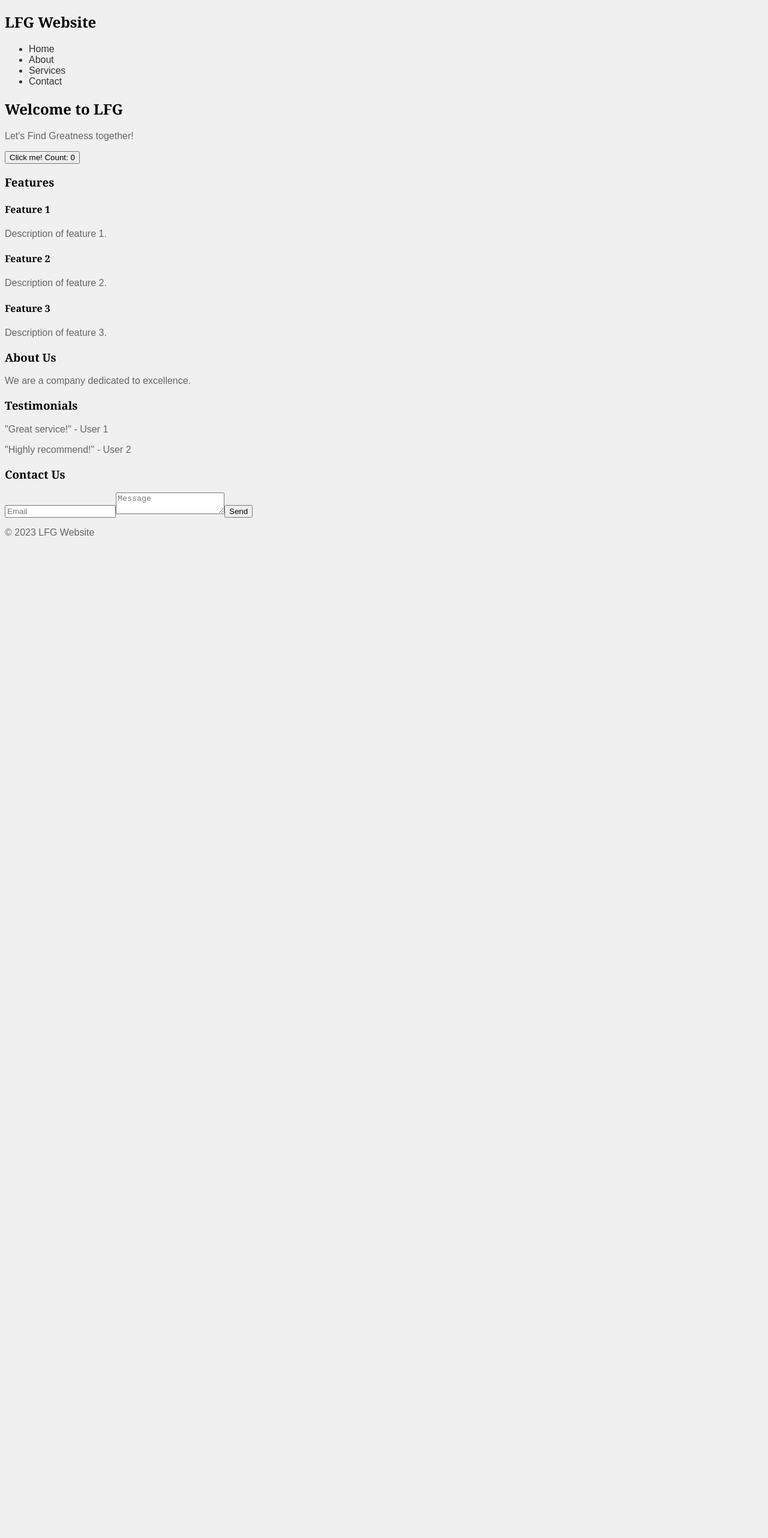
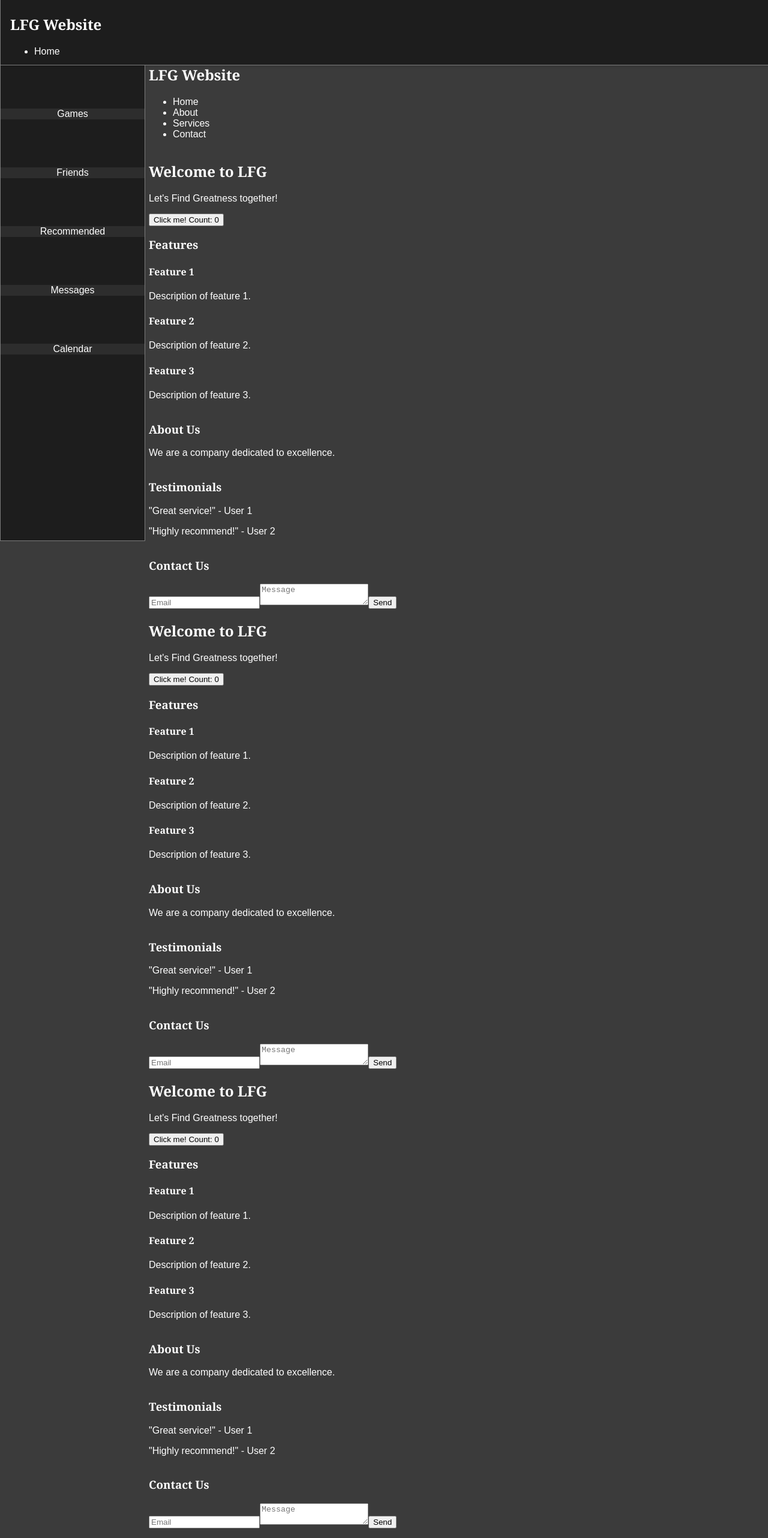
Before and after one commit to 2boylc17/LFG-Website, a React (Vite) app: page / in a window 1280 px wide. Shown: the top 2564 px of the page at 60% size. Before the commit the page ends 913 px from the top, so only its background shows below. Built offline with nearby package versions, Linux system fonts and the light colour scheme.

Commit message:
Login api added, user model created, navbar and sidebar components created, home page modified to include the new components.

```diff
--- a/src/App.jsx
+++ b/src/App.jsx
@@ -1,12 +1,15 @@
 import React, { useState } from "react";
 import { BrowserRouter as Router, Routes, Route, Navigate } from "react-router-dom";
 
-import Home from "./pages/Home.jsx";
+import Navbar from "./pages/components/navbar.jsx";
+import Sidebar from "./pages/components/sidebar.jsx";
+import Home from "./pages/home.jsx";
 
 export default function App() {
     return (
-        <Router>
-            <div></div>
+        <Router classname="app">
+            <Navbar />
+            <Sidebar />
             <main>
                 <Routes>
                     <Route path="/" element={<Home />} />
--- a/src/index.css
+++ b/src/index.css
@@ -1,23 +1,85 @@
 body {
   font-family: 'Arial', sans-serif;
-  background-color: #f0f0f0;
-  color: #333;
+  background-color: #3b3b3b;
 }
 
 h1, h2, h3, h4, h5, h6 {
   font-family: 'Georgia', serif;
-  color: #000;
+  color: #fff;
 }
 
 p {
-  color: #666;
+  color: #fff;
 }
 
 a {
-  color: #000;
   text-decoration: none;
+  color: #fff;
+}
+
+a:link, a:visited {
+  color: #fff;
 }
 
 a:hover {
-  color: #999;
+  color: #fff;
 }
+
+li {
+  text-decoration: none;
+  color: #fff;
+}
+
+.app {
+  position: absolute;
+  height: 100%;
+}
+
+.home {
+  display: flex;
+  flex-direction: column;
+  height: 100vh;
+  margin-left: 30vh;
+  margin-top: 11vh;
+}
+
+.navbar {
+  background-color: #1D1D1D;
+  color: #fff;
+  padding: 1rem;
+  position: fixed;
+  left: 0;
+  top: 0;
+  z-index: 1;
+  box-shadow: 0 2px 4px rgba(0, 0, 0, 0.1);
+  margin-top: -1%;
+  height: 11vh;
+  width: 100%;
+  border: #7d7d7d solid 1px;
+}
+
+.sidebar {
+  height: 100%;
+  width: 30vh;
+  position: fixed;
+  top: 0;
+  left: 0;
+  background-color: #1D1D1D;
+  overflow-x: hidden;
+  padding-top: 20px;
+  margin-top: 10vh;
+  border: #7d7d7d solid 1px;
+  float:left;
+}
+
+.sideBox {
+  background-color: #2d2d2d;
+  color: #fff;
+  text-align: center;
+  margin-top: 10vh;
+}
+
+.sideBox:hover {
+  background-color: #3b3b3b;
+  cursor: pointer;
+}
--- /dev/null
+++ b/src/pages/components/navbar.jsx
@@ -0,0 +1,22 @@
+import React from 'react';
+import { Link, useNavigate } from 'react-router-dom';
+
+export default function Navbar() {
+  const navigate = useNavigate();
+    const handleLogout = () => {      // Clear user session or token here
+        // For example, if using localStorage:
+        //localStorage.removeItem('userToken');
+        // Redirect to login page
+        //navigate('/login');
+        alert('Logged out!');
+    };
+
+  return (
+    <nav className="navbar">
+        <h1>LFG Website</h1>
+        <ul>
+            <li><Link to="/">Home</Link></li>
+        </ul>
+    </nav>
+  );
+}
--- /dev/null
+++ b/src/pages/components/sidebar.jsx
@@ -0,0 +1,16 @@
+import React from 'react';
+import { Link, useNavigate } from 'react-router-dom';
+
+export default function Sidebar() {
+    const navigate = useNavigate();
+
+    return (
+        <aside className="sidebar">
+            <div className="sideBox" id="gamesBox">Games</div>
+            <div className="sideBox" id="friendsBox">Friends</div>
+            <div className="sideBox" id="recommendedBox">Recommended</div>
+            <div className="sideBox" id="messagesBox">Messages</div>
+            <div className="sideBox" id="calendarBox">Calendar</div>
+        </aside>
+    );
+}
--- a/src/pages/home.jsx
+++ b/src/pages/home.jsx
@@ -79,6 +79,114 @@ const Home = () => {
           <button type="submit">Send</button>
         </form>
       </section>
+      <section className="hero">
+        <h2>Welcome to LFG</h2>
+        <p>Let's Find Greatness together!</p>
+        <button onClick={() => setCount(count + 1)}>Click me! Count: {count}</button>
+      </section>
+      <section className="features">
+        <h3>Features</h3>
+        <div className="feature-list">
+          <div className="feature">
+            <h4>Feature 1</h4>
+            <p>Description of feature 1.</p>
+          </div>
+          <div className="feature">
+            <h4>Feature 2</h4>
+            <p>Description of feature 2.</p>
+          </div>
+          <div className="feature">
+            <h4>Feature 3</h4>
+            <p>Description of feature 3.</p>
+          </div>
+        </div>
+      </section>
+      <section className="about">
+        <h3>About Us</h3>
+        <p>We are a company dedicated to excellence.</p>
+      </section>
+      <section className="testimonials">
+        <h3>Testimonials</h3>
+        <div className="testimonial">
+          <p>"Great service!" - User 1</p>
+        </div>
+        <div className="testimonial">
+          <p>"Highly recommend!" - User 2</p>
+        </div>
+      </section>
+      <section className="contact">
+        <h3>Contact Us</h3>
+        <form onSubmit={handleSubmit}>
+          <input
+            type="email"
+            placeholder="Email"
+            value={email}
+            onChange={(e) => setEmail(e.target.value)}
+            required
+          />
+          <textarea
+            placeholder="Message"
+            value={message}
+            onChange={(e) => setMessage(e.target.value)}
+            required
+          ></textarea>
+          <button type="submit">Send</button>
+        </form>
+      </section>
+      <section className="hero">
+        <h2>Welcome to LFG</h2>
+        <p>Let's Find Greatness together!</p>
+        <button onClick={() => setCount(count + 1)}>Click me! Count: {count}</button>
+      </section>
+      <section className="features">
+        <h3>Features</h3>
+        <div className="feature-list">
+          <div className="feature">
+            <h4>Feature 1</h4>
+            <p>Description of feature 1.</p>
+          </div>
+          <div className="feature">
+            <h4>Feature 2</h4>
+            <p>Description of feature 2.</p>
+          </div>
+          <div className="feature">
+            <h4>Feature 3</h4>
+            <p>Description of feature 3.</p>
+          </div>
+        </div>
+      </section>
+      <section className="about">
+        <h3>About Us</h3>
+        <p>We are a company dedicated to excellence.</p>
+      </section>
+      <section className="testimonials">
+        <h3>Testimonials</h3>
+        <div className="testimonial">
+          <p>"Great service!" - User 1</p>
+        </div>
+        <div className="testimonial">
+          <p>"Highly recommend!" - User 2</p>
+        </div>
+      </section>
+      <section className="contact">
+        <h3>Contact Us</h3>
+        <form onSubmit={handleSubmit}>
+          <input
+            type="email"
+            placeholder="Email"
+            value={email}
+            onChange={(e) => setEmail(e.target.value)}
+            required
+          />
+          <textarea
+            placeholder="Message"
+            value={message}
+            onChange={(e) => setMessage(e.target.value)}
+            required
+          ></textarea>
+          <button type="submit">Send</button>
+        </form>
+      </section>
       <footer>
         <p>&copy; 2023 LFG Website</p>
       </footer>
```
Also changed, not shown: models/User.mjs (added, +19 -0 lines), routes/auth.mjs (+48 -0 lines).
